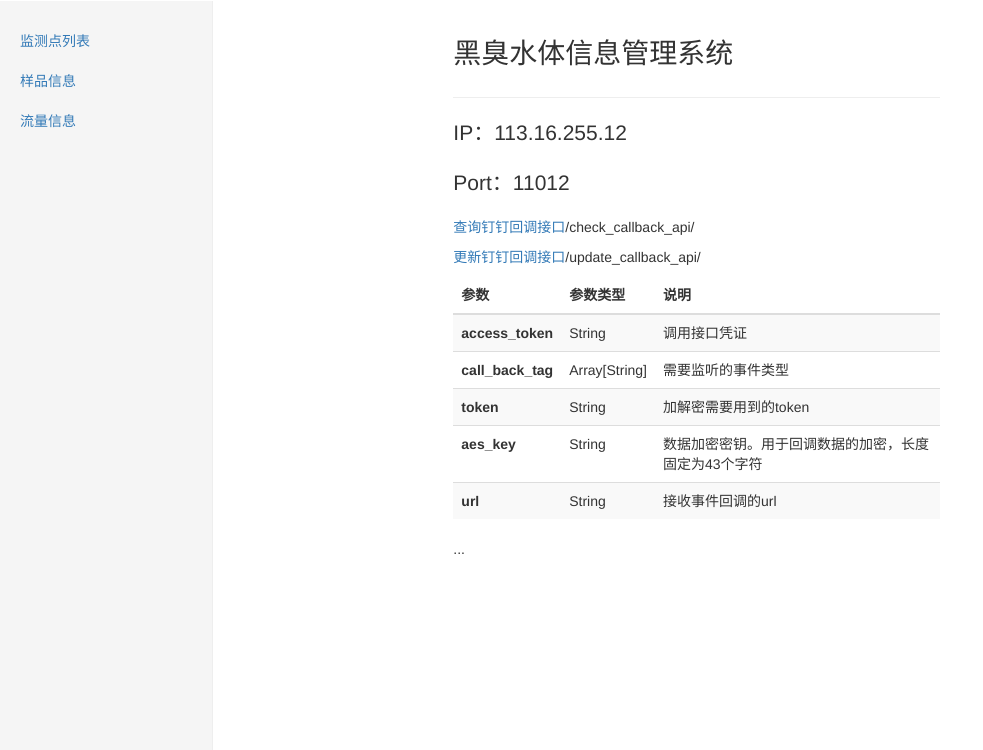
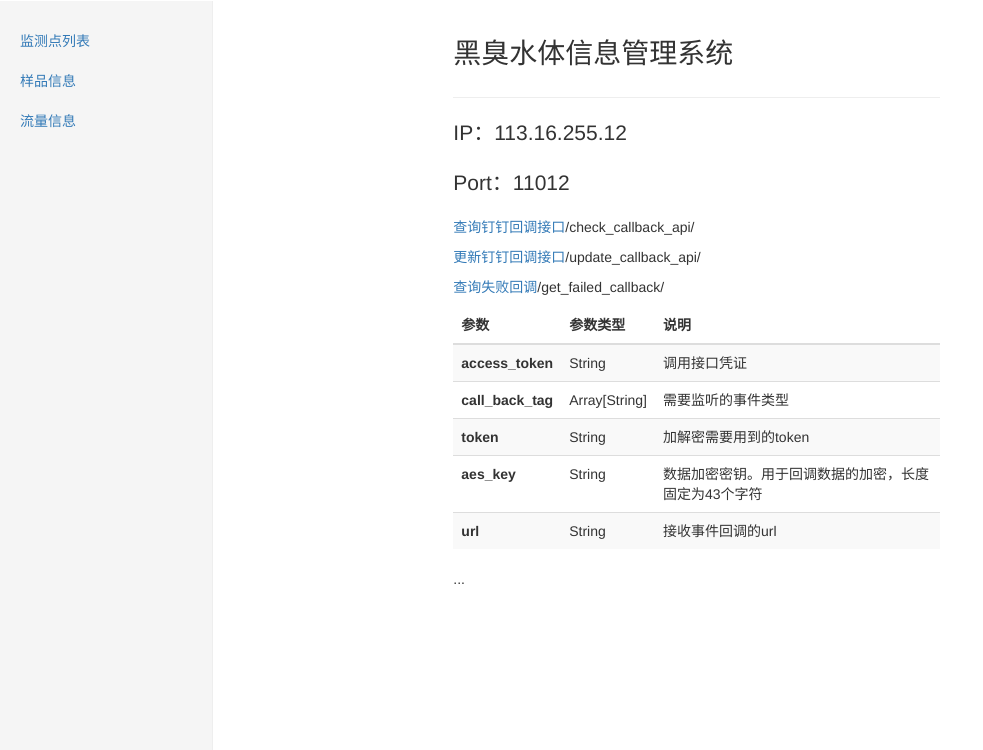
Before and after one commit to lhsheild/Sewage, a Django app: page / in a window 1280 px wide. Shown: the part 50-800 px from the top of the page, without its empty margins (0-983 px from the left). Run offline with Django 3.2, Linux system fonts and the light colour scheme; parts of the project's set-up code (start-up, migrations or seed data) failed here and were passed over.

Commit message:
测试回调失败接口

```diff
--- a/ding_callback/views.py
+++ b/ding_callback/views.py
@@ -1,7 +1,9 @@
+import json
+import logging
+
+import requests
+
 from ding_callback.tasks import get_bpms_data_by_bpmsID
-import json
-import requests
-import logging
 
 logger = logging.getLogger('sewage views')
 
@@ -89,21 +91,28 @@ def get_bms_callback(request):
 
 @csrf_exempt
 def get_failed_callback(request):
+    info_lst = []
     # 获取access_token
     appkey = my_setting.app_key
     appsecret = my_setting.app_secret
     ret = requests.get('https://oapi.dingtalk.com/gettoken?appkey={}&appsecret={}'.format(appkey, appsecret))
     access_token = ret.json().get('access_token')
 
-    # 获取失败回调
-    url = 'https://oapi.dingtalk.com/call_back/get_call_back_failed_result?access_token={}'.format(access_token)
-    get_info = requests.get(url)
-    # 失败列表
-    failed_list = get_info.json().get('failed_list')
-    if failed_list:
-        for i in failed_list:
-            print(i)
-    return HttpResponse('获取失败回调')
+    while True:
+        # 获取失败回调
+        url = 'https://oapi.dingtalk.com/call_back/get_call_back_failed_result?access_token={}'.format(access_token)
+        get_info = requests.get(url).json()
+        info_lst.append(get_info)
+        # 失败列表
+        failed_list = get_info.get('failed_list')
+        if failed_list:
+            for i in failed_list:
+                print(i)
+        if not get_info.get('has_more'):
+            print('没有更多回调')
+            break
+    info_lst = json.dumps(info_lst)
+    return HttpResponse(info_lst)
 
 
 @csrf_exempt
--- a/templates/index.html
+++ b/templates/index.html
@@ -21,6 +21,7 @@
                 <p class="lead">Port：11012</p>
                 <p><a href="/check_callback_api/">查询钉钉回调接口</a>/check_callback_api/</p>
                 <p><a href="/update_callback_api/">更新钉钉回调接口</a>/update_callback_api/</p>
+                <p><a href="/get_failed_callback/">查询失败回调</a>/get_failed_callback/</p>
                 <table class="table table-striped">
                     <thead>
                     <tr>
```
Also changed, not shown: ding_callback/migrations/0011_sampleinfo_monitor_task.py (added), ding_callback/migrations/0012_sampleinfo_sample_count.py (added).
